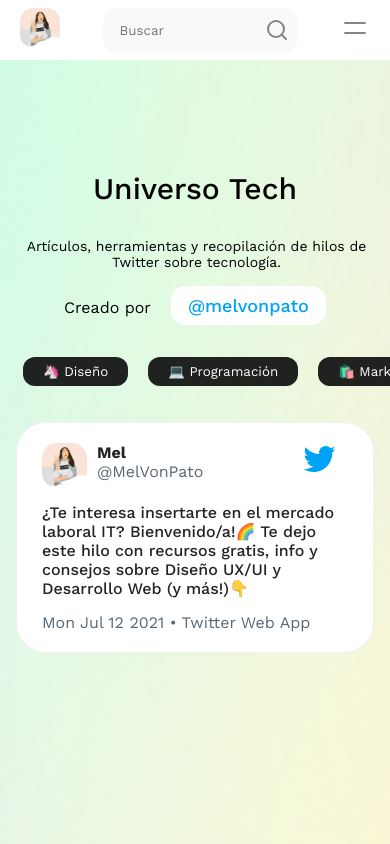
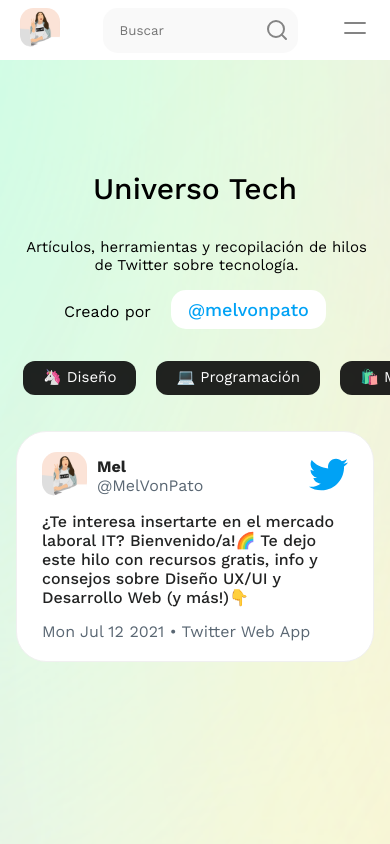
Before and after one commit to danielfep03/Mel, a React (Create React App) app: page / in a window 390 px wide. Built offline with nearby package versions, Linux system fonts and the light colour scheme.

Commit message:
Fixed logo and Categories tag bigger

```diff
--- a/src/styles/Category.css
+++ b/src/styles/Category.css
@@ -4,7 +4,7 @@
   padding-top     : 6px;
   padding-left    : 20px;
   padding-right   : 20px;
-  padding-bottom  : 6px;
+  padding-bottom  : 8px;
   border-radius   : 12px;
   box-sizing      : border-box;
   display         : inline-block;
@@ -19,7 +19,8 @@
 
 @media only screen and (max-width: 450px) {
   .category {
-    height     : 29px;
+    height     : 34px;
     white-space: nowrap;
+    font-size: 15px;
   }
 }
--- a/src/styles/Content.css
+++ b/src/styles/Content.css
@@ -71,7 +71,7 @@
   }
 
   .Content>h2 {
-    font-size    : 14px;
+    font-size    : 15px;
     margin-right: 20px;
     margin-bottom: 16px;
     margin-left: 23px;
--- a/src/styles/Header.css
+++ b/src/styles/Header.css
@@ -11,6 +11,7 @@
 .logo {
   width : 45px;
   height: 45px;
+  border-radius: 10px;
 }
 
 .wrapper__header {
--- a/src/styles/Thread.css
+++ b/src/styles/Thread.css
@@ -37,6 +37,7 @@
   flex-direction : column;
   justify-content: flex-start;
   align-items    : flex-start;
+  margin-top     : 5px;
   margin-left    : 10px;
   color          : var(--black) !important;
 }
@@ -50,9 +51,10 @@
   color: var(--gray-text);
 }
 
-.thread__header>img {
-  width : 57px;
-  height: 32px;
+.logo-thread {
+  width        : 45px;
+  height       : 45px;
+  border-radius: 50%;
 }
 
 .thread__text {
```
Also changed, not shown: src/images/logo.jpg (added).
